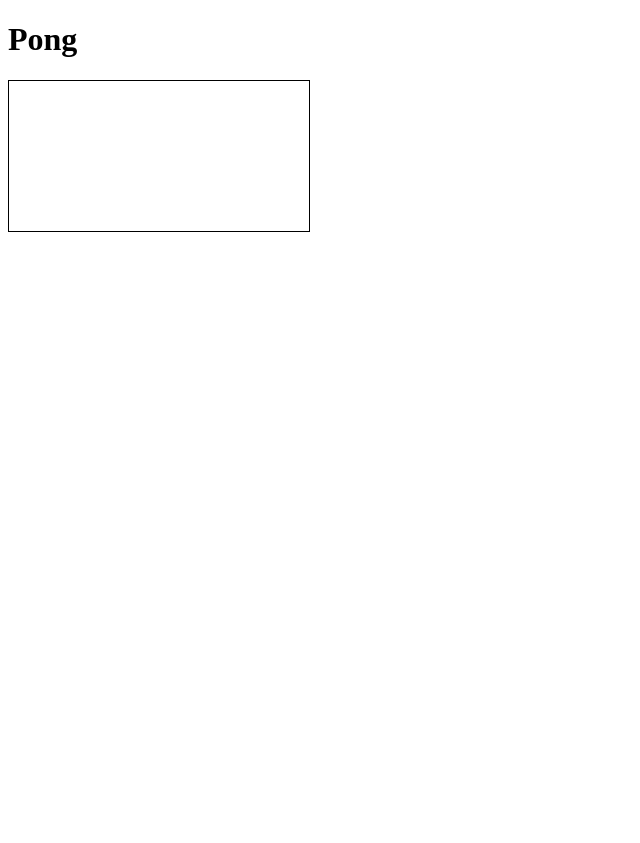
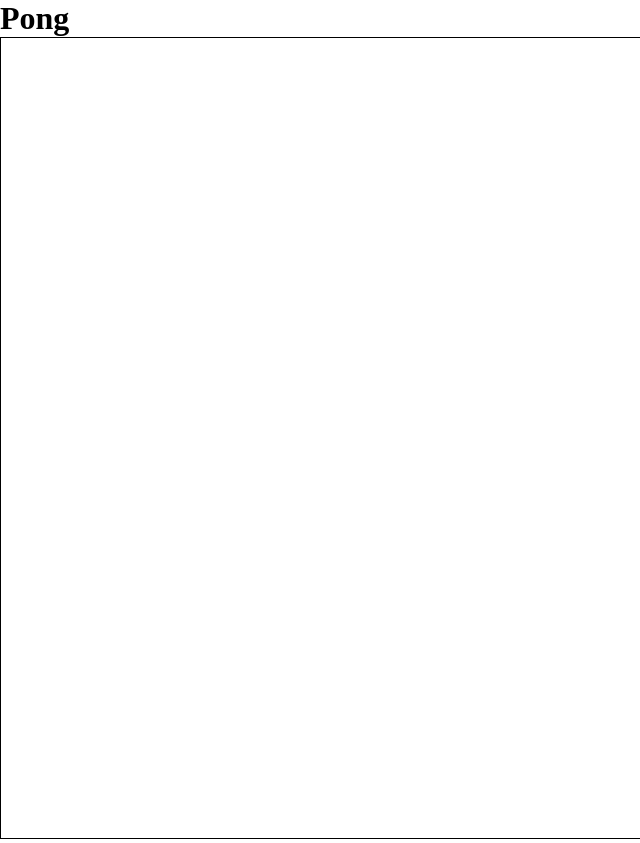
Before and after one commit to npl22/Pong, a plain HTML site: page index.html in a window 1280 px wide. Shown: the whole page, without its empty margins (0-640 px from the left). Before the commit the page ends 800 px from the top, so only its background shows below. Drawn offline with Linux system fonts and the light colour scheme.

Commit message:
Add css reset file

```diff
--- a/index.html
+++ b/index.html
@@ -4,10 +4,11 @@
     <meta charset="utf-8">
     <title>Pong</title>
     <link rel="stylesheet" href="style.css">
-    <script src="script.js" charset="utf-8"></script>
+    <link rel="stylesheet" href="reset.css">
   </head>
   <body>
     <h1>Pong</h1>
     <canvas></canvas>
+    <script src="script.js" charset="utf-8"></script>
   </body>
 </html>
--- /dev/null
+++ b/reset.css
@@ -0,0 +1,5 @@
+html, body, h1 {
+  margin: 0;
+  border: 0;
+  padding: 0;
+}
--- a/script.js
+++ b/script.js
@@ -0,0 +1,4 @@
+const canvas = document.querySelector('canvas');
+canvas.width = window.innerWidth;
+canvas.height = window.innerHeight;
+console.log(canvas);
--- a/style.css
+++ b/style.css
@@ -1,3 +1,7 @@
 canvas {
   border: 1px solid black;
 }
+
+h1 {
+  margin: 0 auto;
+}
```
